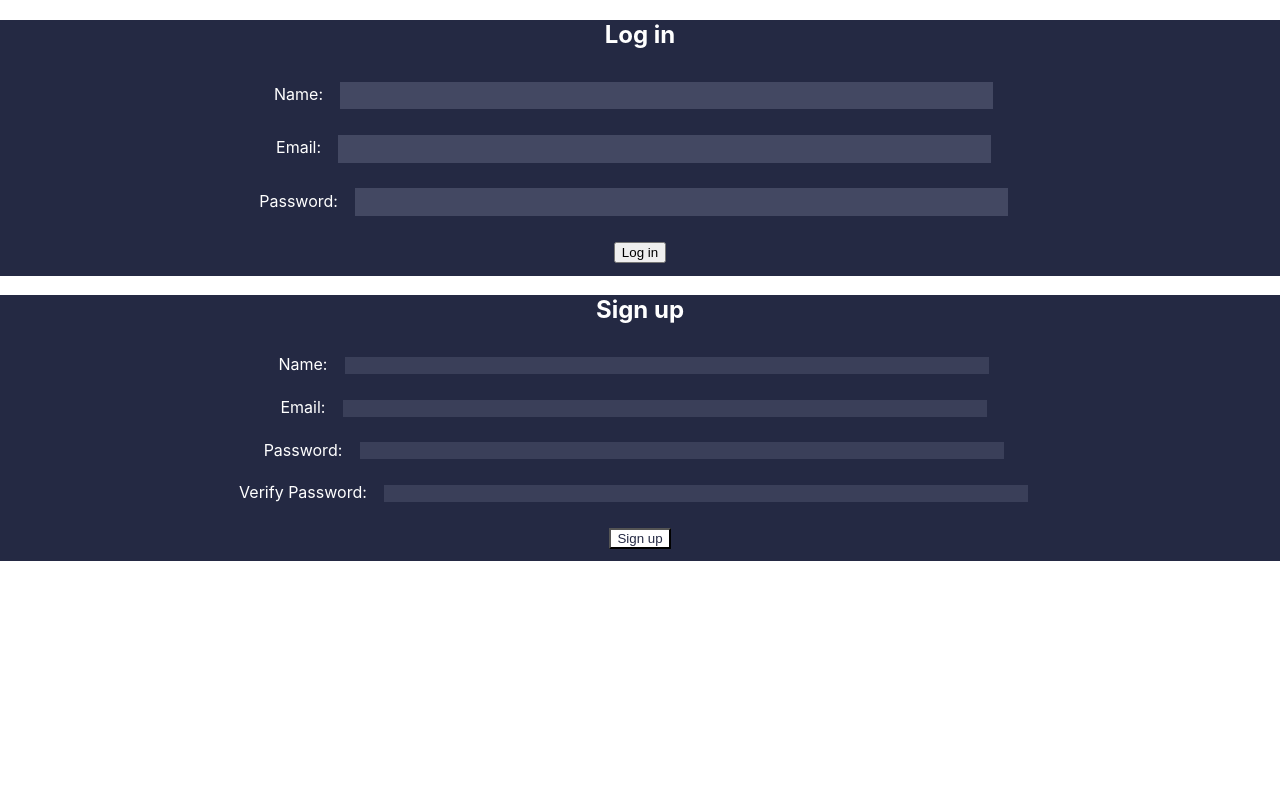
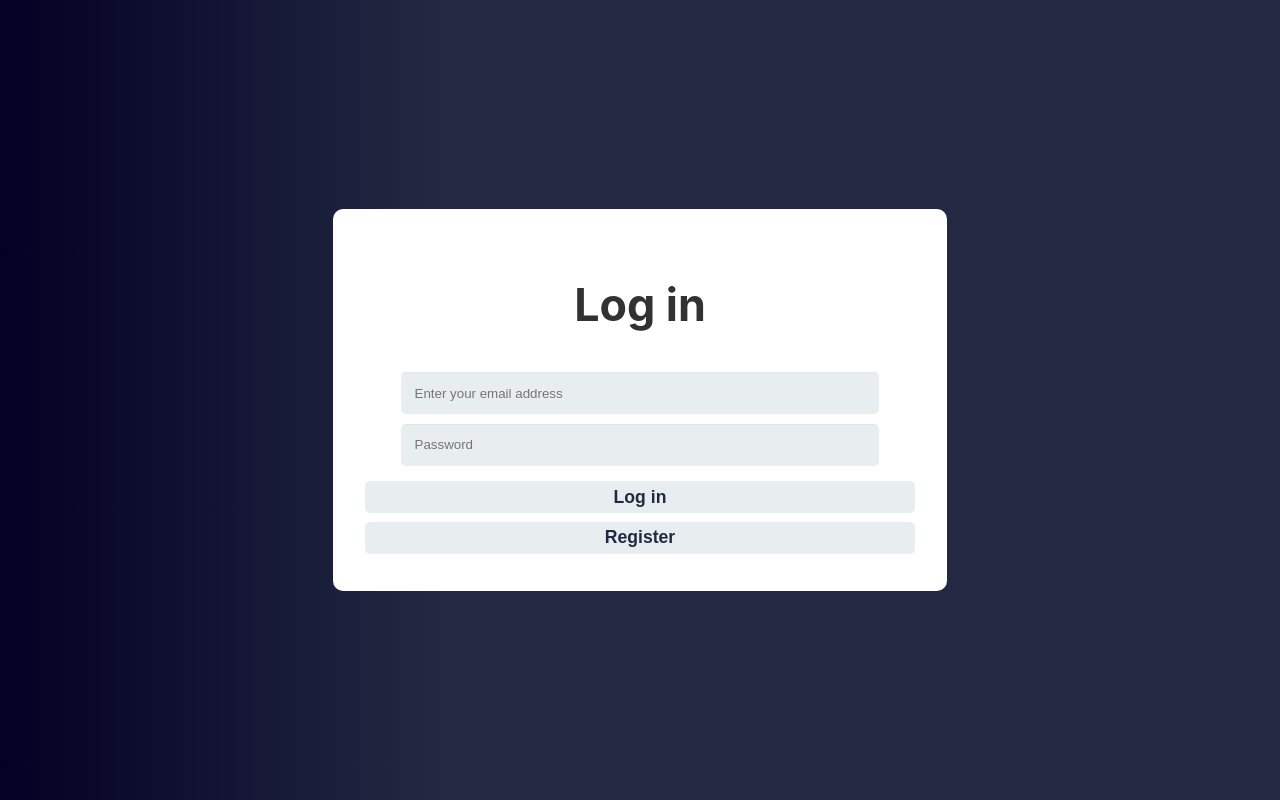
Before and after one commit to cooper-jackson/anywhere-fitness-2-front-end, a React (Create React App) app in the folder anywhere-fitness-2/: page / in a window 1280 px wide. Built offline with nearby package versions, Linux system fonts and the light colour scheme.

Commit message:
updated styling for login page

```diff
--- a/anywhere-fitness-2/src/App.css
+++ b/anywhere-fitness-2/src/App.css
@@ -2,6 +2,7 @@
   text-align: center;
   /* background-color: #242943;
   color: #ffffff;  */
+  /* box-sizing: border-box; */
 }
 
 .App-logo {
--- a/anywhere-fitness-2/src/App.js
+++ b/anywhere-fitness-2/src/App.js
@@ -7,7 +7,7 @@ function App() {
   return (
     <div className="App">
         <LoginForm />
-        <SignUpForm />
+        {/* <SignUpForm /> */}
     </div>
   );
 }
--- a/anywhere-fitness-2/src/components/LoginForm.js
+++ b/anywhere-fitness-2/src/components/LoginForm.js
@@ -1,61 +1,148 @@
-import React from 'react'
-import styled from 'styled-components'
+import React from "react";
+import styled from "styled-components";
 
-const StyledForm =styled.div`
-    background-color: #242943;
+const StyledForm = styled.div`
+    /* background-color: #242943; */
+    background: rgb(2,0,36);
+    background: linear-gradient(90deg, rgba(2,0,36,1) 0%, rgba(36,41,67,1) 35%);
     color: #ffffff;
+    position: relative;
+    /* width: 100%; */
+    min-height: 100vh;
+    /* width: 60%; */
+    /* min-height: 50vh; */
+    /* margin: 0 auto; */
+    /* padding: 10% 0%; */
+    display: flex;
+    flex-wrap: wrap;
+    justify-content: center;
+    align-content: center;
+    /* padding: 5% 5%; */
+    margin: 0;
+    box-sizing: border-box;
+
+    h2 {
+        font-size: 2.8rem;
+        text-align: center;
+        color: #323232;
+    }
+
+    form {
+        background: #FFFFFF;
+        padding: 2em;
+        padding-bottom: 3em;
+        border-radius: 10px;
+        /* max-width: 400px; */
+        /* max-width: 100%; */
+        width: 550px;
+        display: flex;
+        flex-direction: column;
+        justify-content: center;
+        /* box-shadow: 0 10px 40px -14px rgba(0,0,0,0.25); */
+    }
+
+    .form-content {
+        display: flex;
+        flex-wrap: wrap;
+        flex-direction: column;
+    }
 
     input,
     select,
     textarea {
-        background: #434862;
+        /* background: #434862; */
+        background: #e8eeef;
+        color: #ffffff;
+        /* border: 1px solid #434862; */
+        box-shadow: 0 1px 0 rgba(0,0,0,0.03) inset;
         border: none;
-        width: 50%;
+        border-radius: 5px;
+        padding: 1em;
+        margin-top: .25em;
+        margin-bottom: .5em;
+        width: 82%;
+        /* margin: 0 auto 1em auto; */
+        /* display: flex;
+        align-items: center;
+        justify-content: center; */
+        }
+
+        /* ::placeholder{
             color: #ffffff;
-        padding: .5%;
-        margin: 1%;
-
+        } */
 
         &:focus {
-            border-color: #9bf1ff;
-            box-shadow: 0 0 0 2px #9bf1ff;
+            /* border-color: #ffffff;
+            box-shadow: 0 0 0 2px #9bf1ff; */
+            outline: none;
+        }
+
+        &:input {
+            border-color: #323232;
         }
     }
 
     button {
-        background-color: '#ffffff';
-        color: '#242943';
-        margin: 1%;
+        font-weight: 600;
+        text-align: center;
+        font-size: 1.1rem;
+        background-color: #e8eeef;
+        color: #242943;
+        width: 100%;
+        border: none;
+        border-radius: 5px;
+        /* margin-top: .5em;
+        margin-bottom: .5em; */
+        margin: .5em auto;
+        padding: 1%;
+        cursor: pointer;
+        display: block;
 
         &:hover {
-            background-color: #9bf1ff;
+            background-color: #434862;
+            color: #ffffff;
+            transition: all .4s ease-in-out;
         }
+        transition: all .4s ease-in-out;
     }
 
-`
+`;
 
 function LoginForm() {
   return (
+    <StyledForm>
+        <div className="container">
             <form>
-            <StyledForm>
                     <h2>Log in</h2>
+                    <div className="form-content">
+                    {/* <div>
+                                <input type="text" name="name" id="name" placeholder="Name" />
+                            </div> */}
                     <div>
-                    <label>Name: </label>
-                    <input type="text" name="name" id="name" />
+                        <input
+                        type="email"
+                        name="email"
+                        id="email"
+                        placeholder="Enter your email address"
+                        />
                     </div>
                     <div>
-                    <label>Email: </label>
-                    <input type="email" name="email" id="email" />
+                        <input
+                        type="password"
+                        name="password"
+                        id="password"
+                        placeholder="Password"
+                        />
                     </div>
                     <div>
-                    <label>Password: </label>
-                    <input type="password" name="password" id="password" />
+                        <button>Log in</button>
+                        <button>Register</button>
                     </div>
-                <button>Log in</button>
+                </div>
+            </form>
+        </div>
     </StyledForm>
-        </form>
-    )
+  );
 }
 
-
 export default LoginForm;
--- a/anywhere-fitness-2/src/components/SignUpForm.js
+++ b/anywhere-fitness-2/src/components/SignUpForm.js
@@ -40,19 +40,19 @@ function SignUpForm() {
                 <h2>Sign up</h2>
                 <div>
                     <label>Name: </label>
-                    <input type="text" name="name" id="name" />
+                    <input type="text" name="name" id="name" placeholder="Enter your name" />
                 </div>
                 <div>
                     <label>Email: </label>
-                    <input type="email" name="email" id="email" />
+                    <input type="email" name="email" id="email" placeholder="Enter your email address" />
                 </div>
                 <div>
                     <label>Password: </label>
-                    <input type="password" name="password" id="password" />
+                    <input type="password" name="password" id="password" placeholder="Password" />
                 </div>
                 <div>
                     <label>Verify Password: </label>
-                    <input type="password" name="verifyPassword" id="verifyPassword" />
+                    <input type="password" name="verifyPassword" id="verifyPassword" placeholder="Verify password" />
                 </div>
                 <button>Sign up</button>
             </StyledForm>
```
Lines whose indentation alone changed are shown as unchanged.
